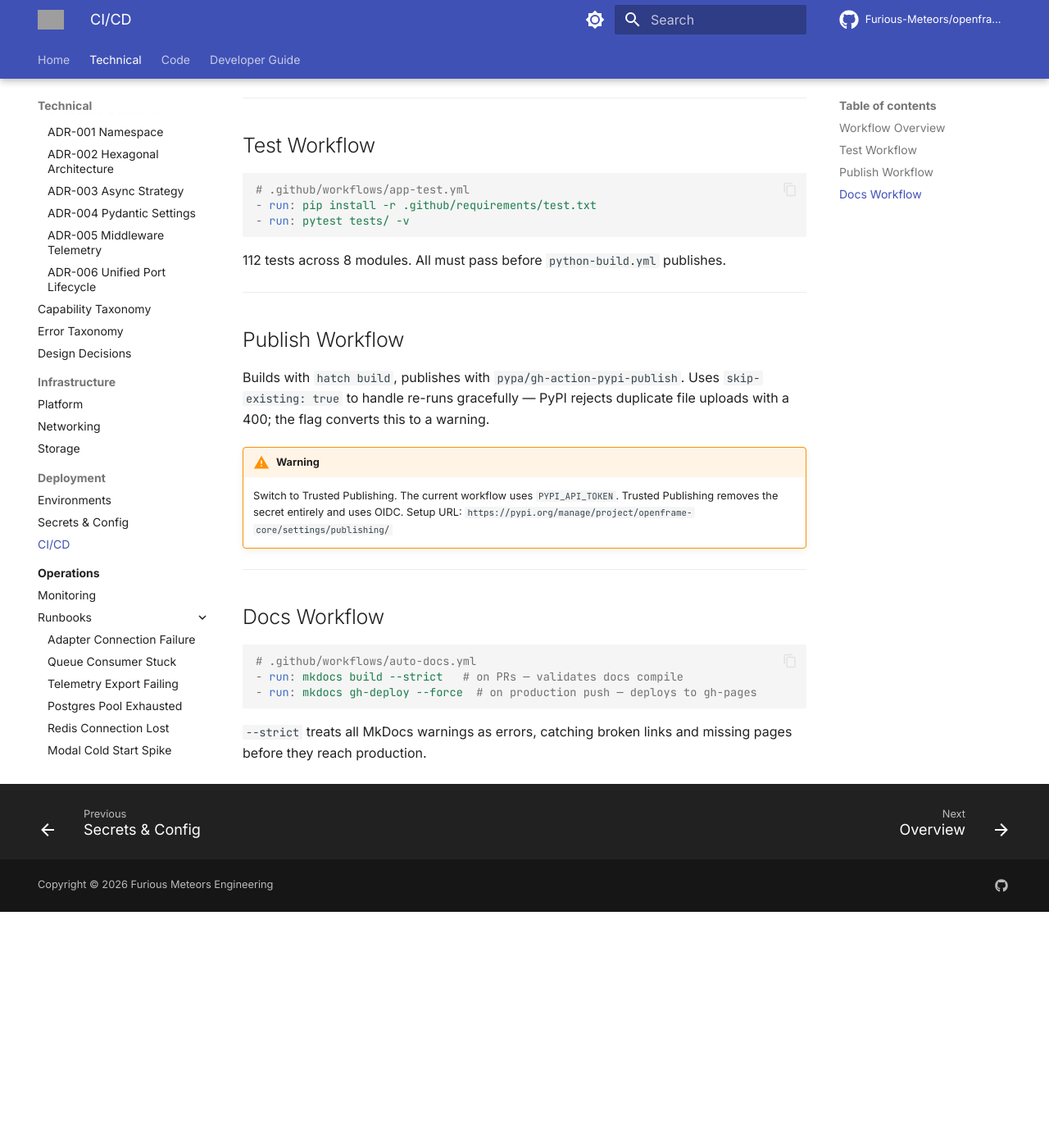
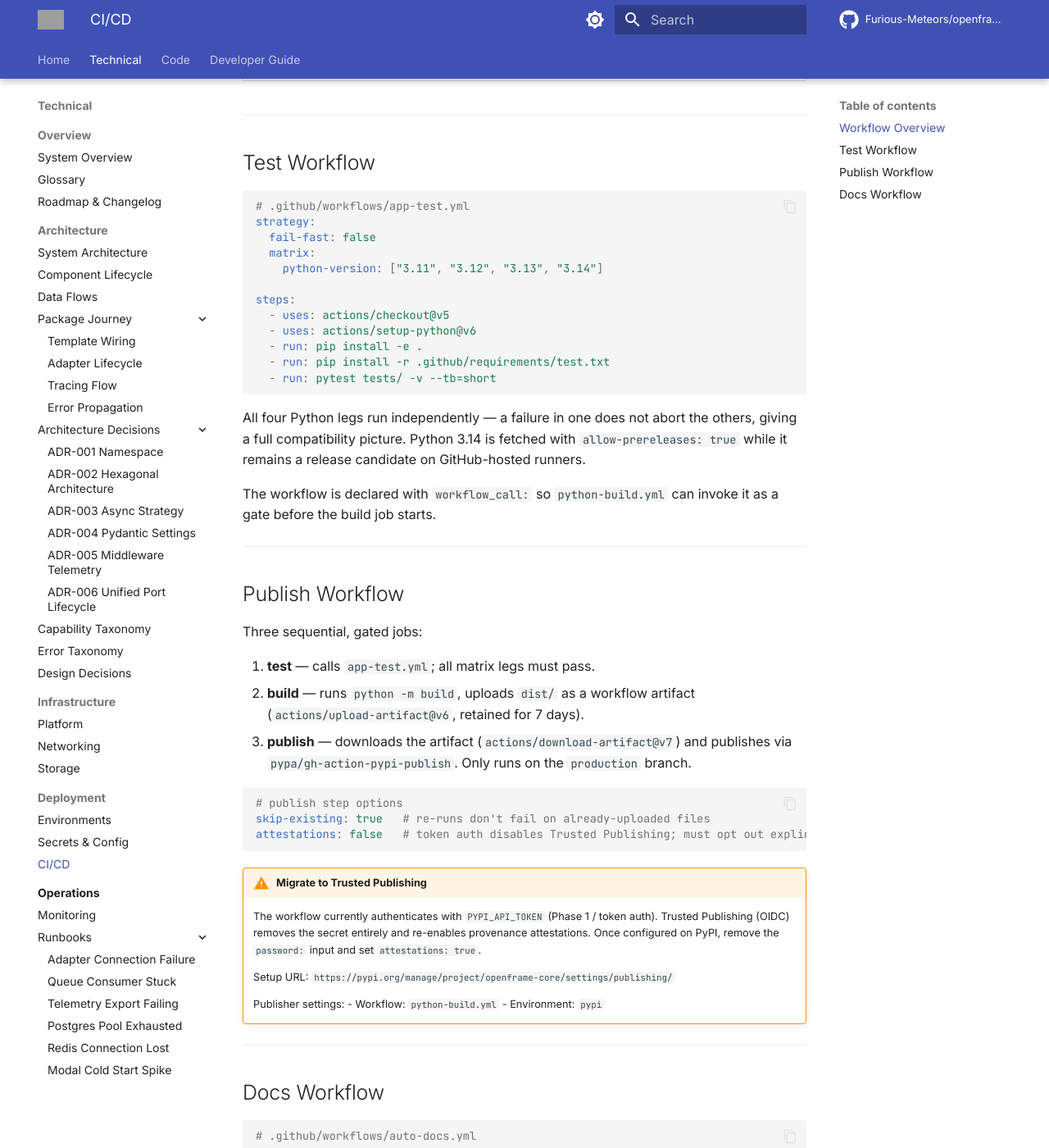
Before and after one commit to Furious-Meteors/openframe-core, an MkDocs documentation site: the page built from docs/technical/deployment/cicd.md, in a window 1280 px wide and 1400 px high, scrolled down 582 px. Shown: the whole window at 82% size. Built offline with MkDocs 1.6.1 and Material for MkDocs 9.7.7, drawn with Linux system fonts in a browser that asks for light colours; comment, search, counter and statistics services are not loaded; before the commit the page ends 1694 px from its top, so only the background shows below that; some of the changed text lies outside the part shown; grey boxes are pictures that could not be loaded.

Commit message:
updating workflows to remove warnings

````diff
--- a/docs/code/cicd/pipeline.md
+++ b/docs/code/cicd/pipeline.md
@@ -1,57 +1,100 @@
 # Pipeline
 
-Three GitHub Actions workflows. All workflows are in `.github/workflows/`.
+Three GitHub Actions workflows. All workflow files live in `.github/workflows/`.
+
+All workflows use Node.js 24-compatible action versions (`actions/checkout@v5`,
+`actions/setup-python@v6`, `actions/upload-artifact@v6`,
+`actions/download-artifact@v7`).
 
 ---
 
 ## app-test.yml
 
-Runs on every push and pull request. Installs test dependencies, runs pytest.
+Runs on every pull request targeting `dev` or `production`, and is also
+callable as a reusable workflow by `python-build.yml`.
 
 ```yaml
-trigger: push (all branches), pull_request (all branches)
-python: 3.11
-install: pip install -r .github/requirements/test.txt
-run: pytest tests/ -v
+trigger: pull_request (dev, production) | workflow_call
+python:  3.11 · 3.12 · 3.13 · 3.14  (matrix, fail-fast: false)
+install: pip install -e . && pip install -r .github/requirements/test.txt
+run:     pytest tests/ -v --tb=short
 ```
 
-Test requirements (`.github/requirements/test.txt`): `pytest>=8.0`, `pytest-asyncio>=0.23`, `httpx>=0.27`.
+Test requirements (`.github/requirements/test.txt`): `pytest>=8.0`,
+`pytest-asyncio>=0.23`, `httpx>=0.27`.
 
-112 tests. All must pass. No test should take more than 1 second — all OTel tests use `InMemorySpanExporter`, no network calls.
+All matrix legs run independently even when one fails (`fail-fast: false`),
+giving the full compatibility picture across supported Python versions.
+Python 3.14 is fetched with `allow-prereleases: true` while it remains an
+RC on GitHub-hosted runners.
+
+No test should take more than 1 second — all OTel tests use
+`InMemorySpanExporter`; no network calls are made.
 
 ---
 
 ## python-build.yml
 
-Runs on push to `production` only. Builds the wheel and sdist, publishes to PyPI.
+Runs on every push to `production`. The pipeline is gated: publish is
+blocked until all matrix test legs pass.
 
 ```yaml
 trigger: push to production
-steps:
-  - hatch build          # produces dist/*.whl + dist/*.tar.gz
-  - pypa/gh-action-pypi-publish  # publishes to PyPI
-options:
+
+jobs:
+  test  →  (calls app-test.yml — all four Python legs must pass)
+  build →  python -m build   # produces dist/*.whl + dist/*.tar.gz
+  publish → pypa/gh-action-pypi-publish
+```
+
+```yaml
+# build job
+uses: actions/checkout@v5
+uses: actions/setup-python@v6  (python: 3.11)
+uses: actions/upload-artifact@v6
+  name: dist | path: dist/ | retention-days: 7
+
+# publish job
+uses: actions/download-artifact@v7
+uses: pypa/gh-action-pypi-publish@release/v1
+  password: ${{ secrets.PYPI_API_TOKEN }}
   skip-existing: true    # re-runs don't fail on already-uploaded files
+  attestations: false    # token auth disables Trusted Publishing; must opt out
 ```
 
 !!! warning
-    Currently uses `PYPI_API_TOKEN` secret. Migrate to Trusted Publishing — OIDC removes the secret entirely. Setup: `https://pypi.org/manage/project/openframe-core/settings/publishing/`
+    Currently uses `PYPI_API_TOKEN` secret (Phase 1). Migrate to Trusted
+    Publishing — OIDC removes the secret entirely and enables PyPI
+    attestations. Setup: `https://pypi.org/manage/project/openframe-core/settings/publishing/`
+
+    Once Trusted Publishing is active, remove the `password:` input and
+    set `attestations: true` to re-enable provenance attestations.
 
 ---
 
 ## auto-docs.yml
 
-Runs on push to `production` (deploy) and PRs to `dev`/`production` (build only).
+Runs on push to `production` (build + deploy) and on PRs to `dev` or
+`production` (build only — validates docs compile without deploying).
 
 ```yaml
-trigger: push to production → build + deploy
-         PR to dev/production → build only (validate)
-steps:
-  - pip install -r .github/requirements/docs.txt
-  - mkdocs build --strict    # --strict treats warnings as errors
-  - mkdocs gh-deploy --force # production push only
+trigger: push to production      → build-docs + deploy-docs
+         PR to dev / production  → build-docs only
+
+# build-docs job
+uses: actions/checkout@v5
+uses: actions/setup-python@v6  (python: 3.11)
+run:  mkdocs build --strict    # --strict treats warnings as errors
+
+# deploy-docs job (production push only)
+uses: actions/checkout@v5  (fetch-depth: 0 — full history for git-revision-date)
+uses: actions/setup-python@v6  (python: 3.11)
+run:  mkdocs gh-deploy --force
+permissions: contents: write   # push to gh-pages branch
 ```
 
-Docs requirements (`.github/requirements/docs.txt`): `mkdocs>=1.6`, `mkdocs-material>=9.5`, `mkdocs-swagger-ui-tag>=0.6`.
+Docs requirements (`.github/requirements/docs.txt`): `mkdocs>=1.6`,
+`mkdocs-material>=9.5`, `mkdocs-swagger-ui-tag>=0.6`.
 
-Deploys to `gh-pages` branch → served at `https://furious-meteors.github.io/openframe-core/`.
+Deploys to the `gh-pages` branch → served at
+`https://furious-meteors.github.io/openframe-core/`.
--- a/docs/technical/deployment/cicd.md
+++ b/docs/technical/deployment/cicd.md
@@ -1,16 +1,18 @@
 # CI/CD
 
-Three GitHub Actions workflows ship with `openframe-core`. All run on the `production` branch.
+Three GitHub Actions workflows ship with `openframe-core`. All workflow
+files live in `.github/workflows/` and use Node.js 24-compatible action
+versions.
 
 ---
 
 ## Workflow Overview
 
-| Workflow | Trigger | Job |
+| Workflow | Trigger | Jobs |
 |---|---|---|
-| `app-test.yml` | push to any branch, PR | Run pytest suite |
-| `python-build.yml` | push to `production` | Build wheel + sdist, publish to PyPI |
-| `auto-docs.yml` | push to `production`, PR to `dev`/`production` | Build + deploy MkDocs to GitHub Pages |
+| `app-test.yml` | PR to `dev` / `production`, or called by `python-build.yml` | Run pytest matrix (Python 3.11 – 3.14) |
+| `python-build.yml` | push to `production` | Gate on tests → build wheel + sdist → publish to PyPI |
+| `auto-docs.yml` | push to `production`, PR to `dev`/`production` | Build MkDocs (validate) → deploy to GitHub Pages |
 
 ---
 
@@ -18,20 +20,57 @@
 
 ```yaml
 # .github/workflows/app-test.yml
-- run: pip install -r .github/requirements/test.txt
-- run: pytest tests/ -v
+strategy:
+  fail-fast: false
+  matrix:
+    python-version: ["3.11", "3.12", "3.13", "3.14"]
+
+steps:
+  - uses: actions/checkout@v5
+  - uses: actions/setup-python@v6
+  - run: pip install -e .
+  - run: pip install -r .github/requirements/test.txt
+  - run: pytest tests/ -v --tb=short
 ```
 
-112 tests across 8 modules. All must pass before `python-build.yml` publishes.
+All four Python legs run independently — a failure in one does not abort
+the others, giving a full compatibility picture. Python 3.14 is fetched
+with `allow-prereleases: true` while it remains a release candidate on
+GitHub-hosted runners.
+
+The workflow is declared with `workflow_call:` so `python-build.yml` can
+invoke it as a gate before the build job starts.
 
 ---
 
 ## Publish Workflow
 
-Builds with `hatch build`, publishes with `pypa/gh-action-pypi-publish`. Uses `skip-existing: true` to handle re-runs gracefully — PyPI rejects duplicate file uploads with a 400; the flag converts this to a warning.
+Three sequential, gated jobs:
 
-!!! warning
-    Switch to Trusted Publishing. The current workflow uses `PYPI_API_TOKEN`. Trusted Publishing removes the secret entirely and uses OIDC. Setup URL: `https://pypi.org/manage/project/openframe-core/settings/publishing/`
+1. **test** — calls `app-test.yml`; all matrix legs must pass.
+2. **build** — runs `python -m build`, uploads `dist/` as a workflow
+   artifact (`actions/upload-artifact@v6`, retained for 7 days).
+3. **publish** — downloads the artifact (`actions/download-artifact@v7`)
+   and publishes via `pypa/gh-action-pypi-publish`. Only runs on the
+   `production` branch.
+
+```yaml
+# publish step options
+skip-existing: true   # re-runs don't fail on already-uploaded files
+attestations: false   # token auth disables Trusted Publishing; must opt out explicitly
+```
+
+!!! warning "Migrate to Trusted Publishing"
+    The workflow currently authenticates with `PYPI_API_TOKEN`
+    (Phase 1 / token auth). Trusted Publishing (OIDC) removes the secret
+    entirely and re-enables provenance attestations. Once configured on
+    PyPI, remove the `password:` input and set `attestations: true`.
+
+    Setup URL: `https://pypi.org/manage/project/openframe-core/settings/publishing/`
+
+    Publisher settings:
+    - Workflow: `python-build.yml`
+    - Environment: `pypi`
 
 ---
 
@@ -39,8 +78,21 @@
 
 ```yaml
 # .github/workflows/auto-docs.yml
-- run: mkdocs build --strict   # on PRs — validates docs compile
-- run: mkdocs gh-deploy --force  # on production push — deploys to gh-pages
+
+# build-docs job (runs on every PR — validates docs compile cleanly)
+- uses: actions/checkout@v5
+- uses: actions/setup-python@v6
+- run: mkdocs build --strict   # --strict treats warnings as errors
+
+# deploy-docs job (production push only)
+- uses: actions/checkout@v5
+    fetch-depth: 0             # full history for git-revision-date plugins
+- uses: actions/setup-python@v6
+- run: mkdocs gh-deploy --force
+  permissions: contents: write  # push to gh-pages branch
 ```
 
-`--strict` treats all MkDocs warnings as errors, catching broken links and missing pages before they reach production.
+`--strict` treats all MkDocs warnings as errors, catching broken links and
+missing pages before they reach production. The deploy job is guarded by
+`if: github.event_name == 'push' && github.ref == 'refs/heads/production'`
+so PRs never trigger a deploy.
````
Also changed, not shown: .github/CHANGELOG.md, 3 other files.
